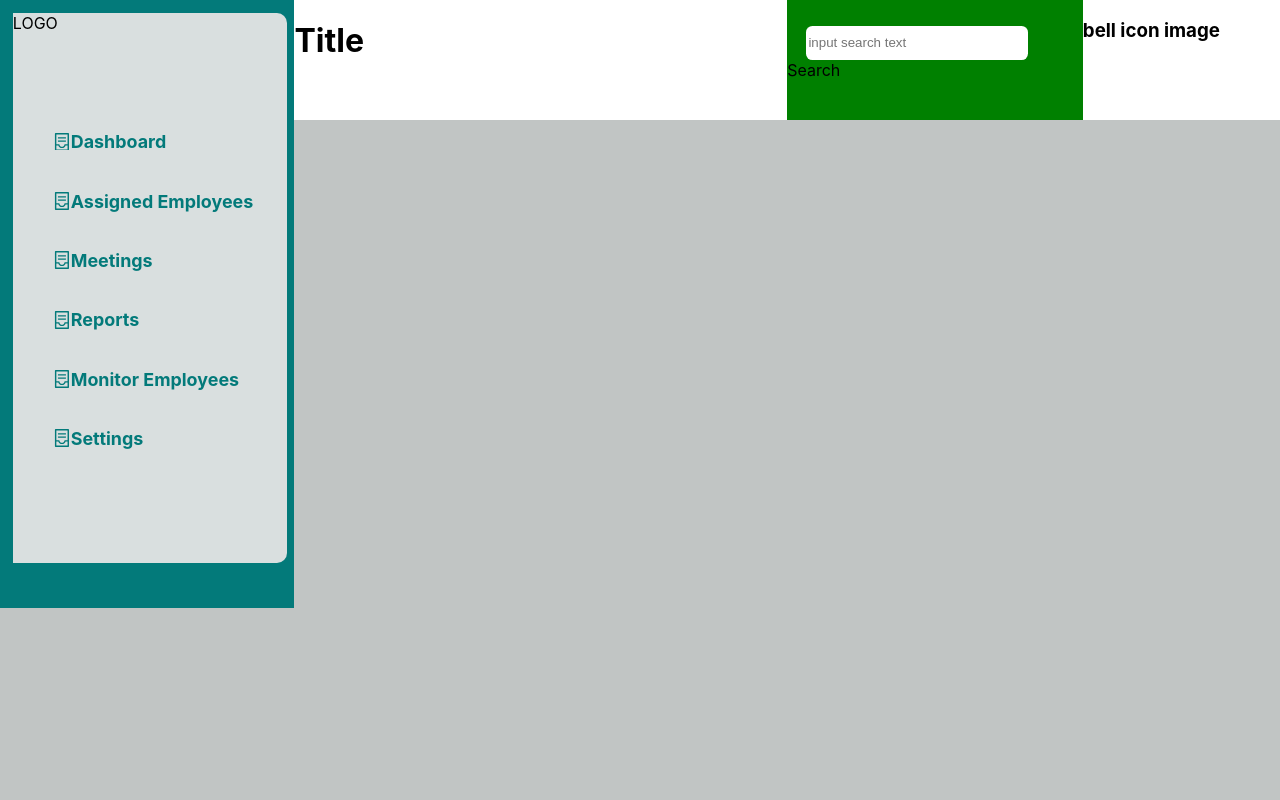
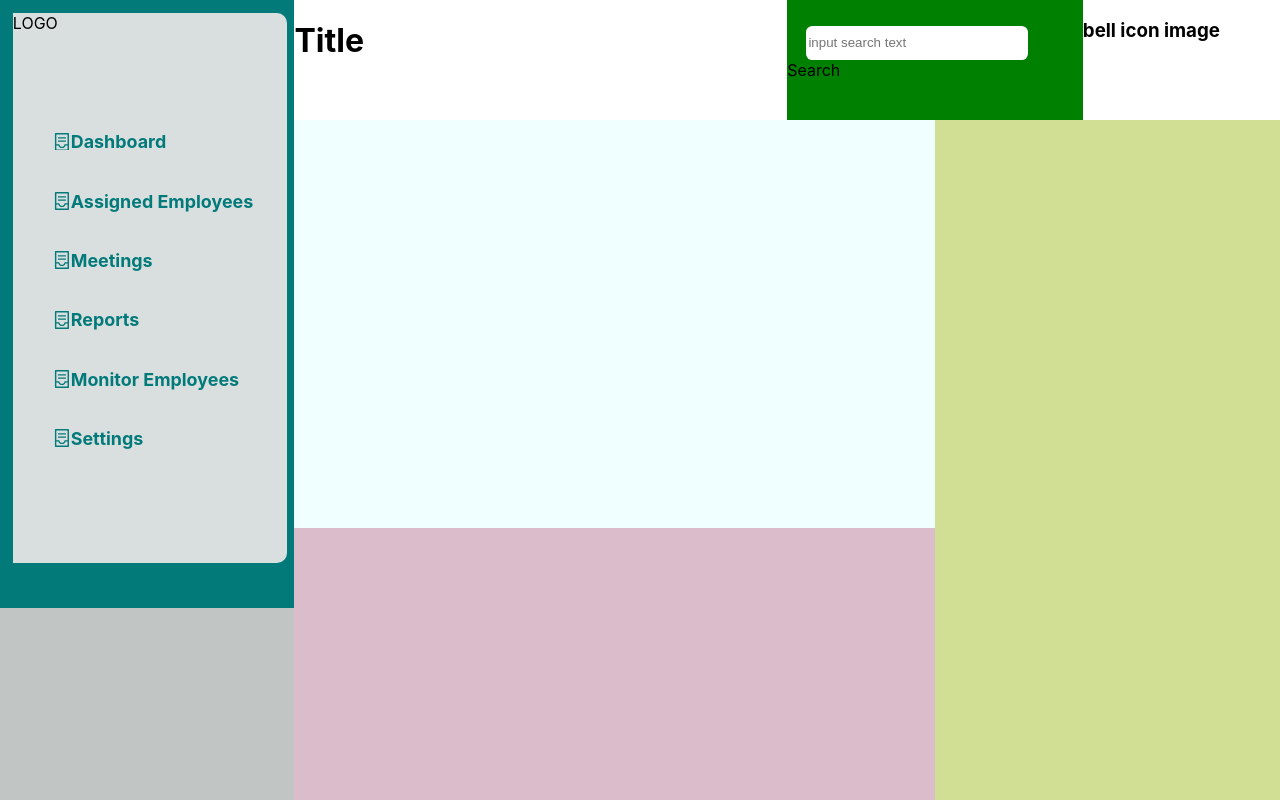
Before and after one commit to sliit-thishi/frontend-primary, a React (Create React App) app: page / in a window 1280 px wide. Built offline with nearby package versions, Linux system fonts and the light colour scheme.

Commit message:
Home Layout

```diff
--- a/src/Pages/Home.css
+++ b/src/Pages/Home.css
@@ -3,3 +3,42 @@
     height: 100vh;
     background-color: rgb(193, 197, 196);
 }
+
+.hSubContent{
+    height: 85%;
+    width: 77%;
+    top:15%;
+    left: 23%;
+    position: absolute;
+    background-color: aquamarine;
+}
+
+.hLeftSubContent{
+    position: absolute;
+    height: 100%;
+    width: 65%;
+    background-color: azure;
+}
+
+.hRightSubContent{
+    position: absolute;
+    height: 100%;
+    width: 35%;
+    left: 65%;
+    background-color: rgb(209, 223, 148);
+}
+
+.hMeetingOptions{
+    position: absolute;
+    height: 60%;
+    width: 100%;
+    background-color: rgb(56, 61, 31);
+}
+
+.hMeetingOptions{
+    position: absolute;
+    height: 40%;
+    width: 100%;
+    top:60%;
+    background-color: rgb(219, 188, 203);
+}
--- a/src/Pages/Home.jsx
+++ b/src/Pages/Home.jsx
@@ -55,11 +55,22 @@ import './Home.css';
           </div>
           {/* End of Header part */}
 
-          {/* Sub content */}
-          <div>
+          {/* Sub content - Meetings */}
+          <div className='hSubContent'>
+            <div className='hLeftSubContent'>
+              <div className='hMeetingOptions'>
+
+              </div>
+              <div className='hMeetingProgress'>
+
+              </div>
+            </div>
+            <div className='hRightSubContent'>
+
+            </div>
 
           </div>
-          {/* End of Sub Content */}
+          {/* End of Sub Content - Meetings*/}
 
 
         </div>
```
